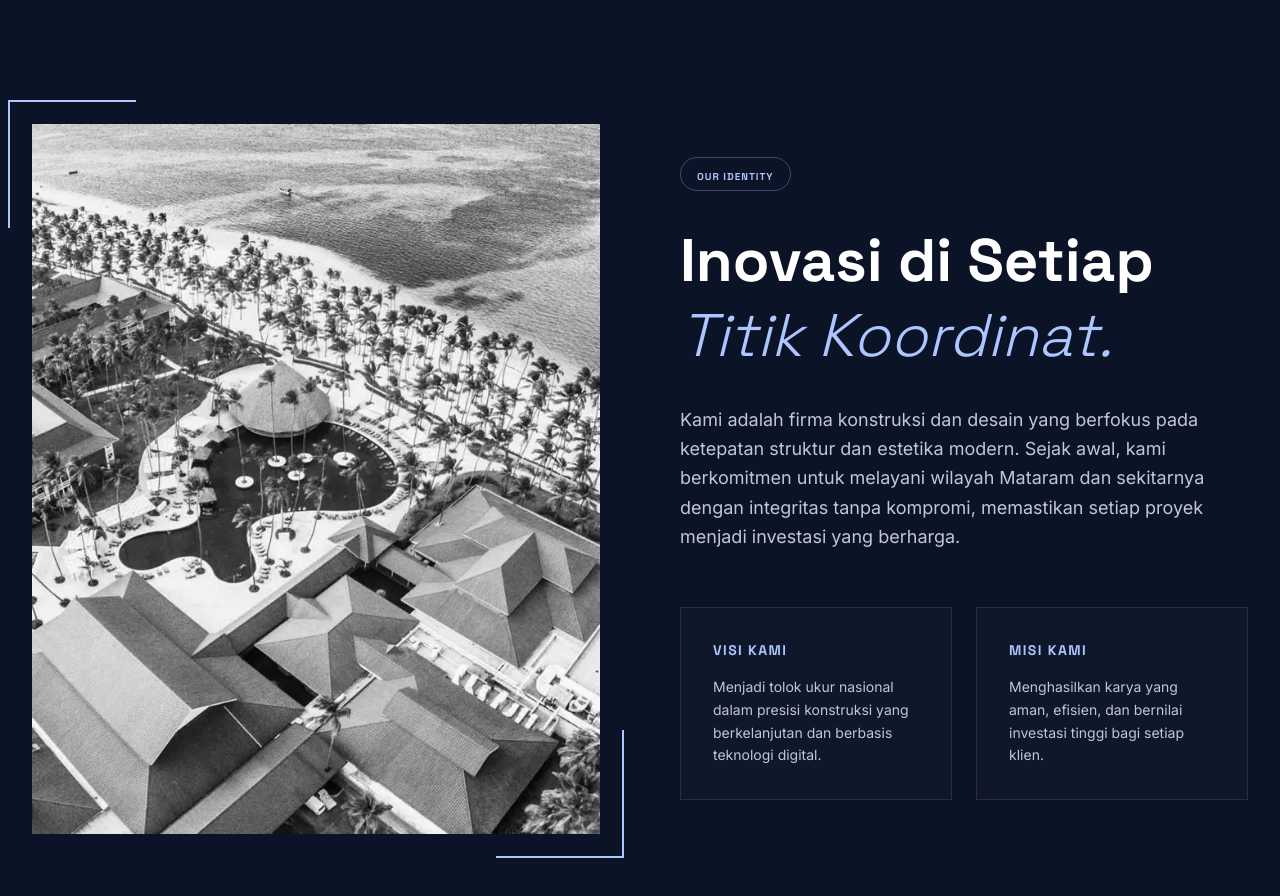
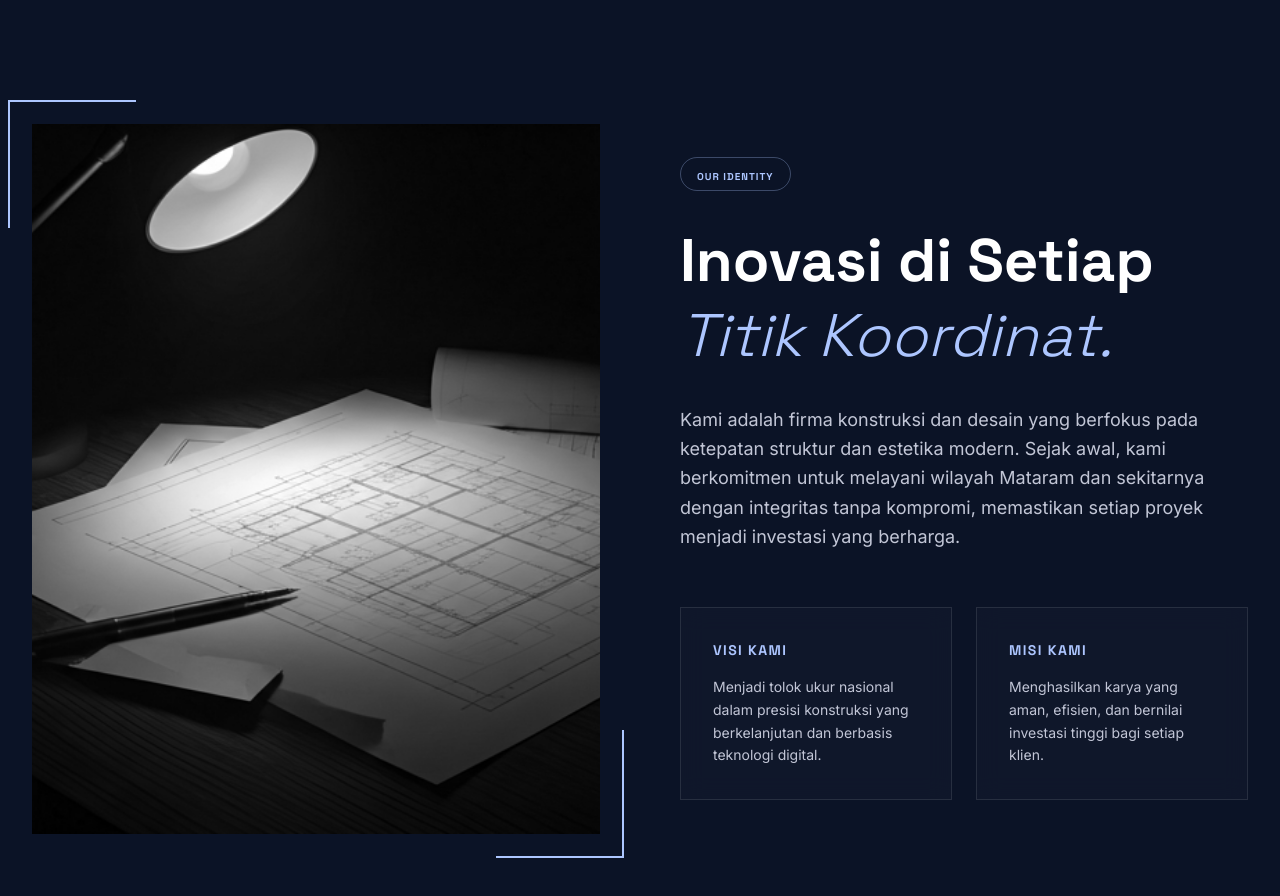
Before and after one commit to arifkasim69/hbk-company-profile, a React (Vite) app: page /#/ in a window 1280 px wide. Shown: the part 900-1796 px from the top of the page. Built offline with nearby package versions, Linux system fonts and the light colour scheme.

Commit message:
Update Home.tsx

```diff
--- a/src/pages/Home.tsx
+++ b/src/pages/Home.tsx
@@ -32,7 +32,7 @@ export function Home() {
             <img
               alt="Structural Drawing"
               className="w-full aspect-[4/5] object-cover grayscale hover:grayscale-0 transition-all duration-1000"
-              src="razones-para-ir-a-un-resort-de-vacaciones-1.webp"
+              src="unnamed.png"
             />
           </motion.div>
 
```
